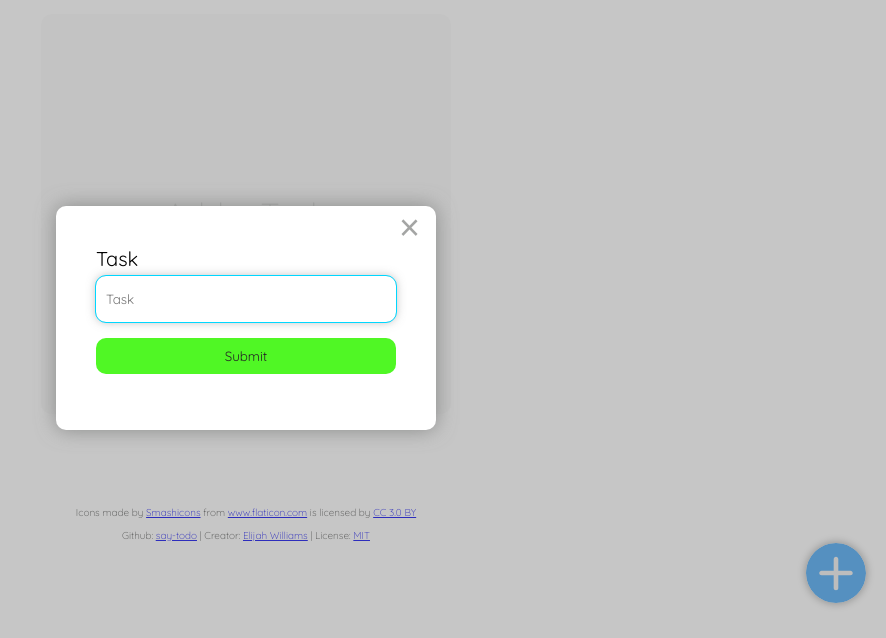
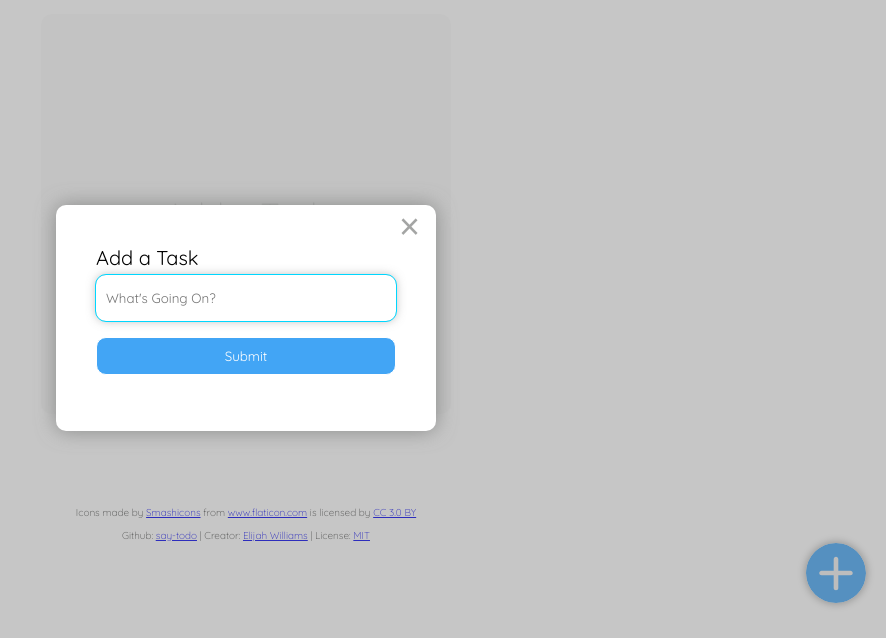
Before and after one commit to sayhelloelijah/say-todo, a plain HTML site: page index.html in a window 1280 px wide. Both pictures are taken after a click on the button "Add New Task". Shown: the part 162-800 px from the top of the page, without its empty margins (394-1280 px from the left). Drawn offline with Linux system fonts and the light colour scheme.

Commit message:
update button colors

```diff
--- a/index.html
+++ b/index.html
@@ -39,8 +39,8 @@
     </footer>
     <dialog class="todo__dialog">
         <form class="todo__dialog-form" method="dialog">
-            <label class="todo__dialog-label" for="todo__question">Task</label>
-            <input type="text" class="todo__dialog-input" id="todo__question" placeholder="Task">
+            <label class="todo__dialog-label" for="todo__question">Add a Task</label>
+            <input type="text" class="todo__dialog-input" id="todo__question" placeholder="What's Going On?">
             <menu class="todo__dialog-menu">
                 <button class="todo__dialog-confirm" value="default">Submit</button>
             </menu>
--- a/resources/sass/base/base.scss
+++ b/resources/sass/base/base.scss
@@ -1,3 +1,2 @@
 @import 'resets';
 @import 'typography';
-@import 'forms';
--- a/resources/sass/base/forms.scss
+++ /dev/null
@@ -1,14 +0,0 @@
-// Setup all default form styles
-.todo__input {
-    appearance: none;
-    background: {
-        color: rgba($grey, .5);
-    }
-    border: none;
-    color: $grey;
-    font: {
-        size: 18px;
-    }
-    padding: 10px;
-    width: 90%;
-}
--- /dev/null
+++ b/resources/sass/modules/dialog.scss
@@ -0,0 +1,82 @@
+.todo {
+    @at-root &__dialog {
+        border: none;
+        border-radius: 10px;
+        box-shadow: 0 0 20px rgba($grey, .7);
+        padding: 40px;
+        top: 20%;
+        transition: visiblity 1s, opacity 2s linear;
+        visibility: visible;
+
+        &:not([open]) {
+            opacity: 0;
+            visibility: hidden;
+        }
+
+        &::backdrop {
+            background-color: rgba($grey, .4);
+        }
+
+        @at-root &-form {
+            display: flex;
+            flex-direction: column;
+            max-width: 100%;
+            min-width: 300px;
+            width: 100%;
+        }
+
+        @at-root &-label {
+            font-size: 20px;
+            margin-bottom: 5px;
+        }
+
+        @at-root &-input {
+            border: none;
+            border-radius: 10px;
+            box-shadow: 0 0 10px rgba($grey, .5);
+            font-family: $primary-font;
+            padding: 15px 10px;
+
+            @at-root &:active, &:focus {
+                outline: 1px solid $primary-color;
+            }
+        }
+
+        @at-root &-menu {
+            padding: 0;
+            width: 100%;
+        }
+
+        @at-root &-confirm {
+            @include button($blue, $white);
+            appearance: none;
+            border-radius: 10px;
+            display: block;
+            font-family: $primary-font;
+            padding: 10px 25px;
+            transition: all .4s ease;
+            width: 100%;
+
+            &:hover {
+                @include ghostButton($blue);
+            }
+        }
+
+        @at-root &-close {
+            appearance: none;
+            border: none;
+            background-color: transparent;
+            color: lighten($grey, 20%);
+            font-size: 36px;
+            position: absolute;
+            right: 10px;
+            top: 0;
+            transition: color .2s ease;
+
+            &:hover {
+                color: lighten($grey, 10%);
+            }
+        }
+
+    }
+}
--- a/resources/sass/modules/todo.scss
+++ b/resources/sass/modules/list.scss
@@ -96,85 +96,11 @@
         }
     }
 
-    @at-root &__dialog {
-        border: none;
-        border-radius: 10px;
-        box-shadow: 0 0 20px rgba($grey, .7);
-        padding: 40px;
-        top: 20%;
-        transition: visiblity 1s, opacity 2s linear;
-        visibility: visible;
-
-        &:not([open]) {
-            opacity: 0;
-            visibility: hidden;
-        }
-
-        &::backdrop {
-            background-color: rgba($grey, .4);
-        }
-
-        @at-root &-form {
-            display: flex;
-            flex-direction: column;
-            max-width: 100%;
-            min-width: 300px;
-            width: 100%;
-        }
-
-        @at-root &-label {
-            font-size: 20px;
-            margin-bottom: 5px;
-        }
-
-        @at-root &-input {
-            border: none;
-            border-radius: 10px;
-            box-shadow: 0 0 10px rgba($grey, .5);
-            font-family: $primary-font;
-            padding: 15px 10px;
-
-            @at-root &:active, &:focus {
-                outline: 1px solid $primary-color;
-            }
-        }
-
-        @at-root &-menu {
-            padding: 0;
-            width: 100%;
-        }
-
-        @at-root &-confirm {
-            @include buttonColors($green, $black);
-            appearance: none;
-            border: none;
-            border-radius: 10px;
-            display: block;
-            font-family: $primary-font;
-            padding: 10px 25px;
-            width: 100%;
-        }
-
-        @at-root &-close {
-            appearance: none;
-            border: none;
-            background-color: transparent;
-            color: lighten($grey, 20%);
-            font-size: 36px;
-            position: absolute;
-            right: 10px;
-            top: 0;
-        }
-
-    }
-
     @at-root &__delete-all {
+        @include ghostButton($red);
         align-self: flex-end;
         appearance: none;
-        background-color: $white;
-        border: 1px solid $red;
         border-radius: 100px;
-        color: $red;
         font: {
             size: 12px;
         }
@@ -183,8 +109,7 @@
         transition: all .5s ease;
 
         @at-root &:hover {
-            background-color: $red;
-            color: $white;
+            @include button($red, $white);
         }
 
         @at-root &--hidden {
--- a/resources/sass/modules/modules.scss
+++ b/resources/sass/modules/modules.scss
@@ -1,4 +1,5 @@
 // Add any needed module files here
 @import 'header';
 @import 'footer';
-@import 'todo';
+@import 'list';
+@import 'dialog';
--- a/resources/sass/utilities/mixins.scss
+++ b/resources/sass/utilities/mixins.scss
@@ -1,5 +1,12 @@
 // Mixins
-@mixin buttonColors($background, $color) {
-    background-color: $background;
+@mixin ghostButton($color) {
+    background-color: $white;
+    border: 1px solid $color;
     color: $color;
 }
+
+@mixin button($bgcolor, $color) {
+    background-color: $bgcolor;
+    border: 1px solid $color;
+    color: $color;
+}
```
Also changed, not shown: public/css/app.css.
